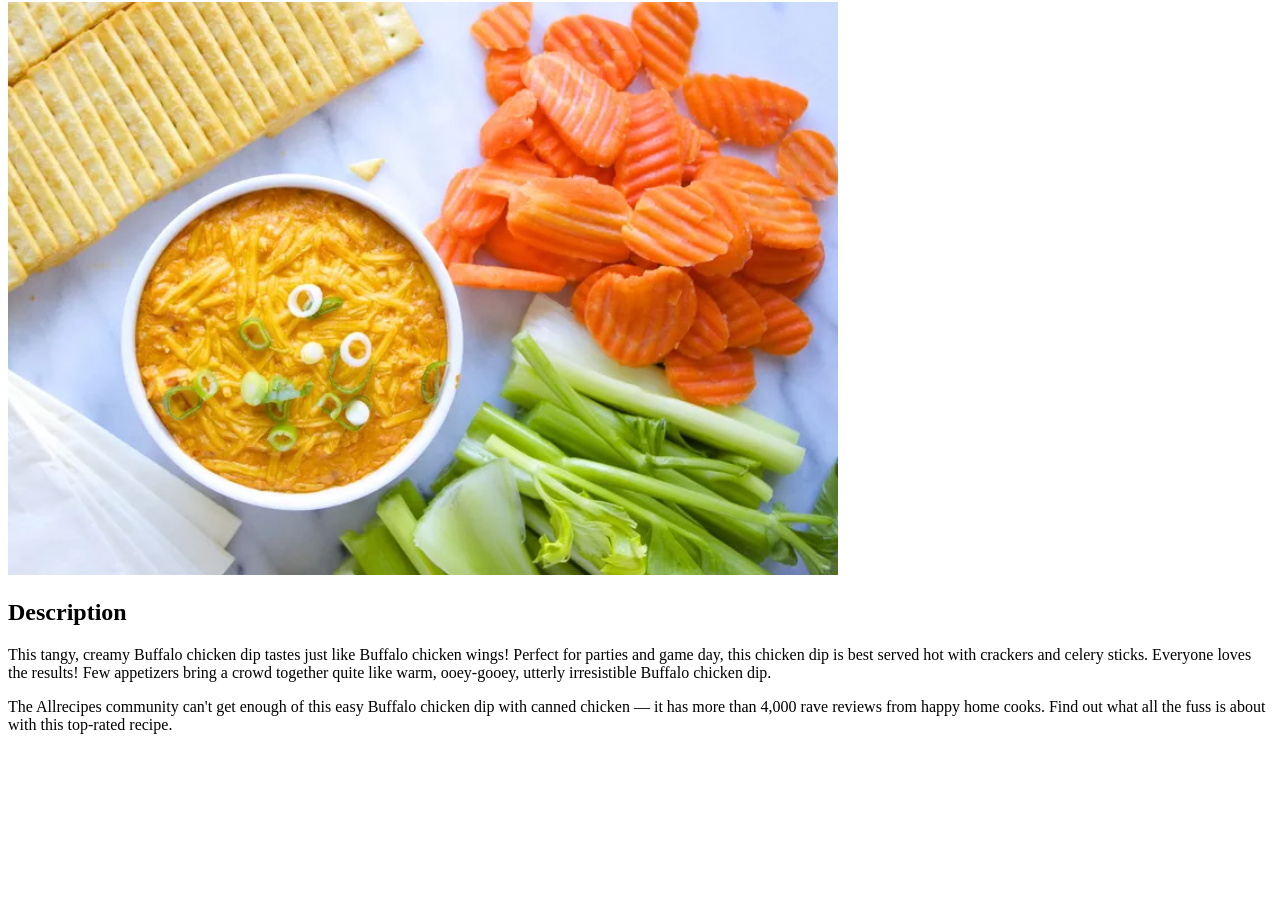
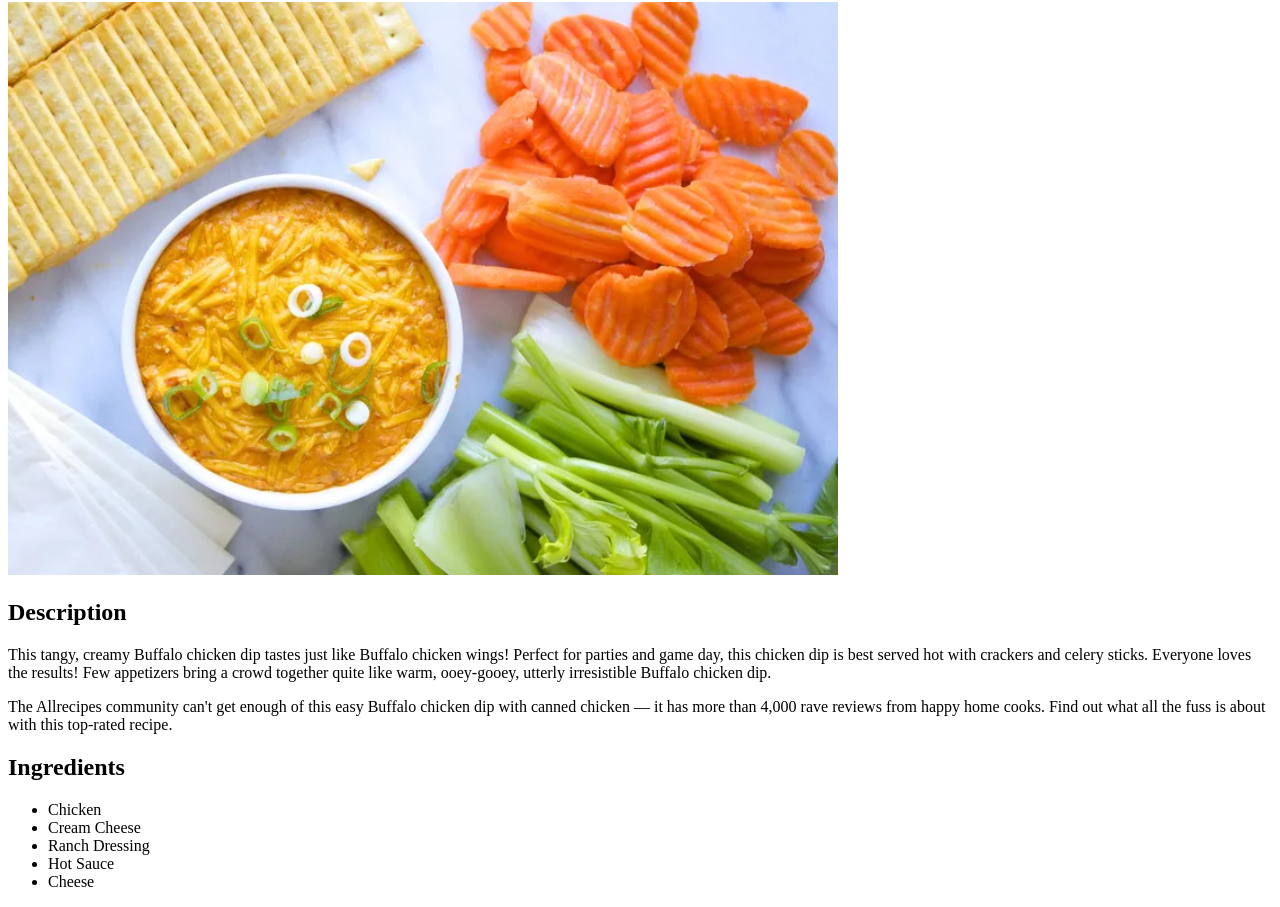
Before and after one commit to jjlai-hub/odin-recipes, a plain HTML site: page recipes/BuffaloChickenDip.html in a window 1280 px wide. Shown: the part 78-985 px from the top of the page. Before the commit the page ends 828 px from the top, so only its background shows below. Drawn offline with Linux system fonts and the light colour scheme.

Commit message:
Add recipe's ingredient

```diff
--- a/recipes/BuffaloChickenDip.html
+++ b/recipes/BuffaloChickenDip.html
@@ -11,5 +11,13 @@
         <h2>Description</h2>
         <p>This tangy, creamy Buffalo chicken dip tastes just like Buffalo chicken wings! Perfect for parties and game day, this chicken dip is best served hot with crackers and celery sticks. Everyone loves the results! Few appetizers bring a crowd together quite like warm, ooey-gooey, utterly irresistible Buffalo chicken dip.</p>
         <p>The Allrecipes community can't get enough of this easy Buffalo chicken dip with canned chicken — it has more than 4,000 rave reviews from happy home cooks. Find out what all the fuss is about with this top-rated recipe.</p>
+        <h2>Ingredients</h2>
+        <ul>
+            <li>Chicken</li>
+            <li>Cream Cheese</li>
+            <li>Ranch Dressing</li>
+            <li>Hot Sauce</li>
+            <li>Cheese</li>
+        </ul>
     </body>
 </html>
```
